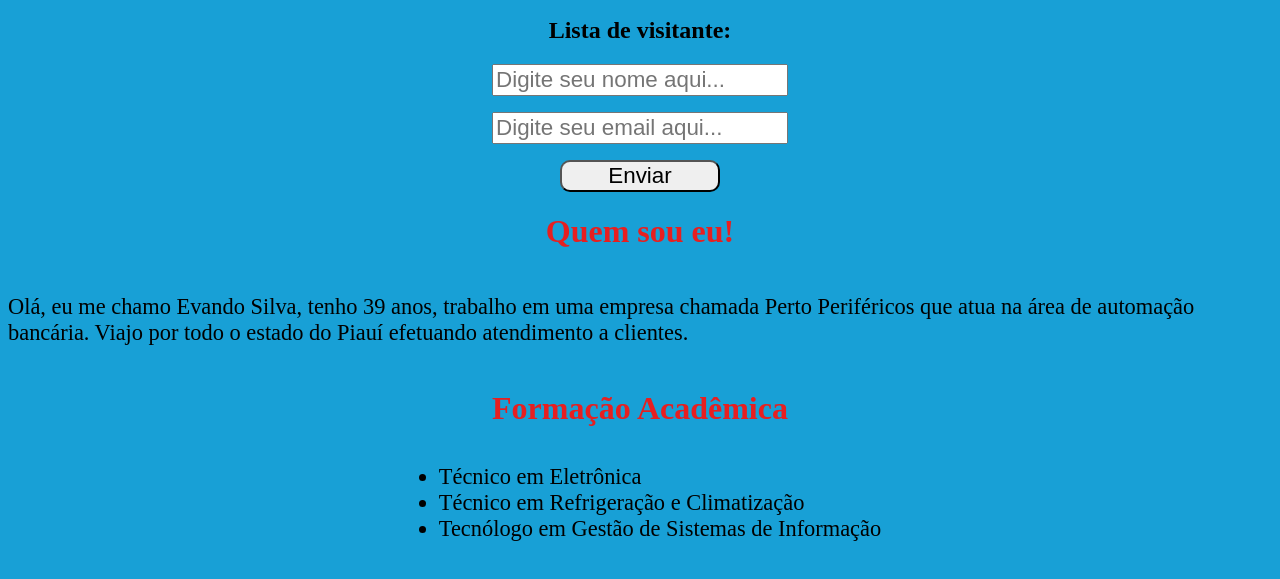
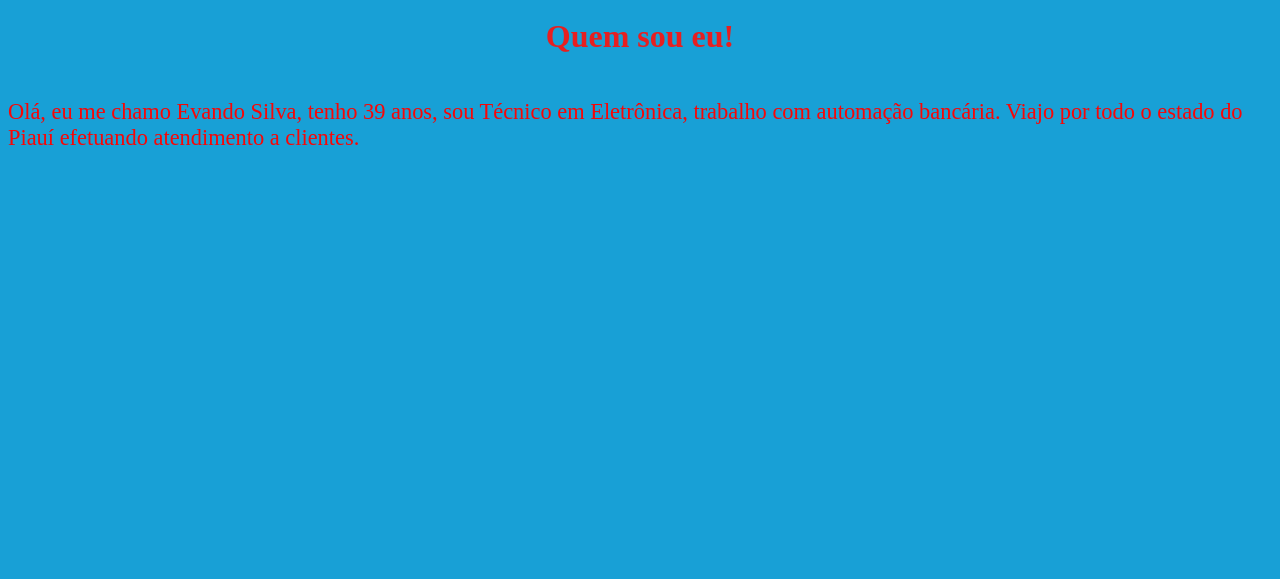
Before and after one commit to evandroxsilva/Pagina-pessoal, a plain HTML site: page index.html in a window 1280 px wide. Shown: the part 191-770 px from the top of the page. Drawn offline with Linux system fonts and the light colour scheme.

Commit message:
Update index.html
pagina inicial primeira aula

```diff
--- a/index.html
+++ b/index.html
@@ -1,9 +1,5 @@
-<!DOCTYPE html>
-<html lang="en">
+<html>
     <head>
-    <meta charset="UTF-8">
-    <meta http-equiv="X-UA-Compatible" content="IE=edge">
-    <meta name="viewport" content="width=device-width, initial-scale=1.0">
         <title>Quem sou eu!</title>
         <style>
          body {
@@ -13,75 +9,30 @@
            align-items: center;
           }
           img {
+
             width: 15rem;
             border-radius: 20%;
           }
+
           h1 {
             color: rgba(235, 28, 28, 0.986);
             font-size: 2rem;
           }
-      p,
-        li {
-            color: black;
+
+          p {
+            color: rgb(248, 6, 6);
             font-size: 1.4rem;
           }
-        input {
-            font-size: 1.4rem;
-            color: green;
-            margin-bottom: 1rem;
-           }
-        button {
-            font-size: 1.4rem;
-            width: 10rem;
-            border-radius: 10px;
-           }
         </style>
-
     </head>
     <body>
         <img
         src="http://2.bp.blogspot.com/-ia0R4Az0lN8/U_40uqZP5tI/AAAAAAAAAO4/PMSWZY1e8nA/s1600/raul%2Bseixas.jpg"
         alt="Raul Seixas"
         />
-        <h2>Lista de visitante:</h2>
-        <input
-        id="caixa_nome"
-        type="text"
-        placeholder="Digite seu nome aqui...">
-        <input
-        id="caixa_email"
-        type="text"
-        placeholder="Digite seu email aqui...">
-        <button id="btn_enviar">Enviar</button>
-
-
         <h1> Quem sou eu!</h1>
-        <p>Olá, eu me chamo Evando Silva, tenho 39 anos, trabalho em uma empresa chamada Perto Periféricos que atua na área de automação bancária.
+        <p>Olá, eu me chamo Evando Silva, tenho 39 anos, sou Técnico em Eletrônica, trabalho com automação bancária.
            Viajo por todo o estado do Piauí efetuando atendimento a clientes.
         </p>
-        <h1>Formação Acadêmica</h1>
-        <ul>
-            <li>Técnico em Eletrônica</li>
-            <li>Técnico em Refrigeração e Climatização</li>
-            <li>Tecnólogo em Gestão de Sistemas de Informação</li>
-        </ul>
-        <script>
-            const comp_btn_enviar = document.getElementById("btn_enviar")
-            const comp_caixa_nome = document.getElementById('caixa_nome')
-            const comp_caixa_email = document.getElementById('caixa_email')
-
-            comp_btn_enviar.onclick = () => {
-                const nome = comp_caixa_nome.value;
-                const email = comp_caixa_email.value;
-
-                const mensagem = "Olá " +
-                nome +
-                " obrigado por se inscrever " +
-                email;
-                // console.log(mensagem);
-                alert (mensagem);
-            };
-
-      </script>
     </body>
 </html>
```
Lines whose indentation alone changed are shown as unchanged.
